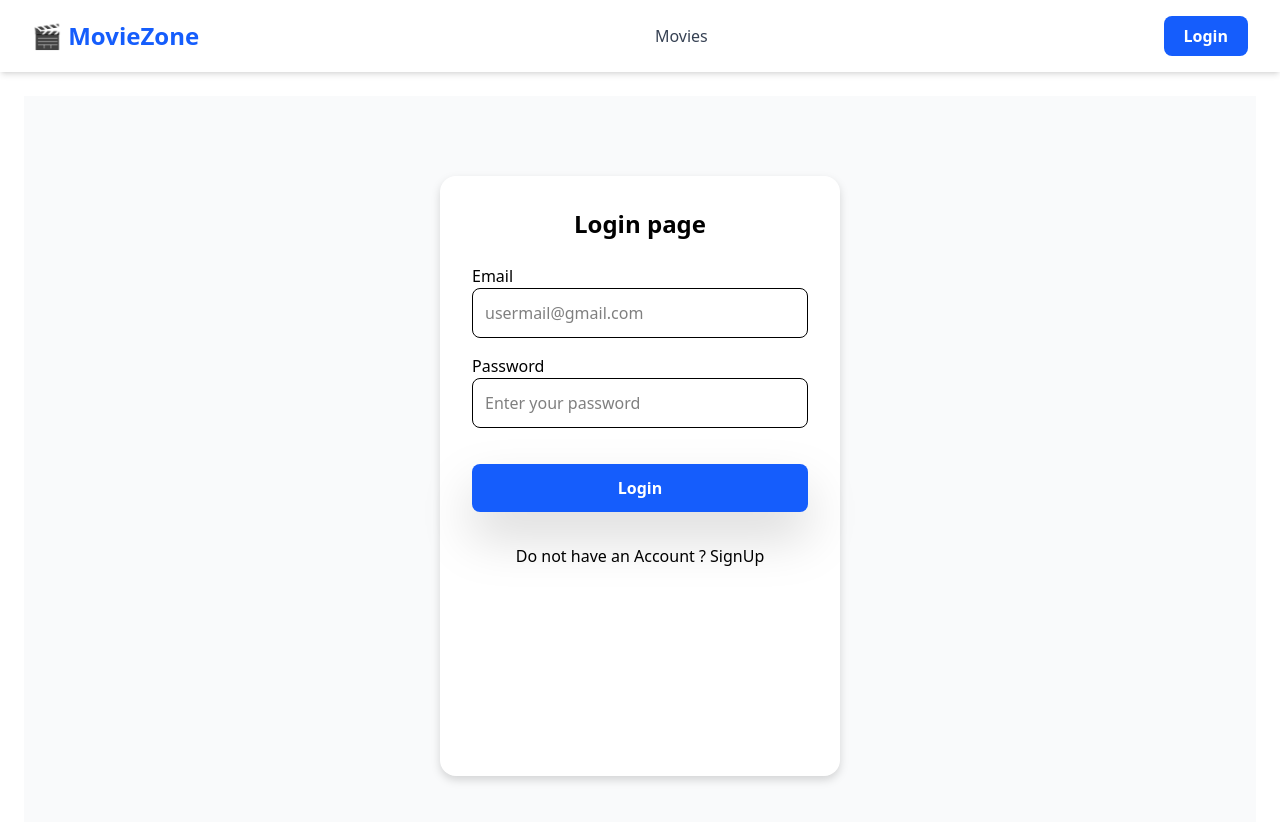
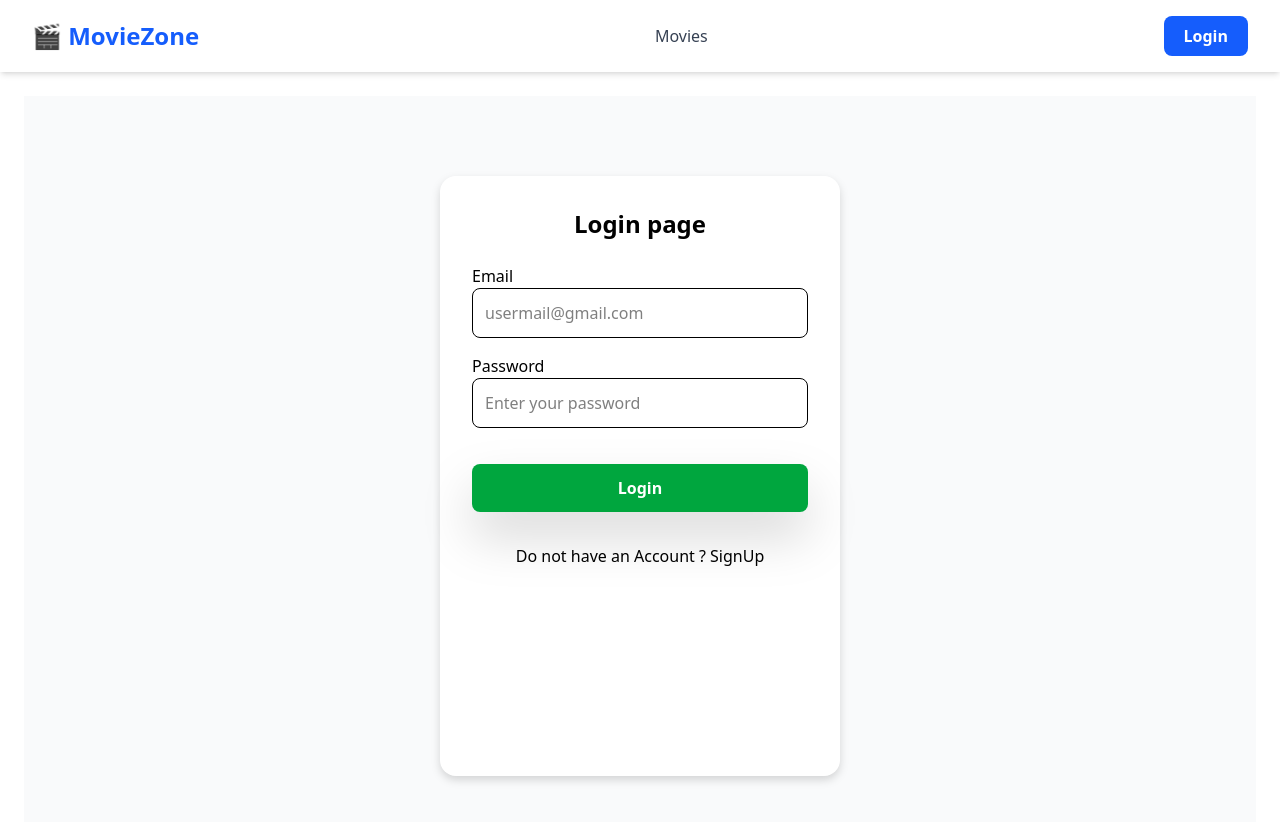
Before and after one commit to KanchanaKoralage1/ASP.NET_with_React, a React (Vite) app in the folder Frontend/: page /login in a window 1280 px wide. Shown: the top 822 px of the page. Built offline with nearby package versions, Linux system fonts and the light colour scheme.

Commit message:
signup login pages changes

```diff
--- a/Frontend/src/auth/Login.tsx
+++ b/Frontend/src/auth/Login.tsx
@@ -60,7 +60,7 @@ export default function Login() {
 
         <button
           type="submit"
-          className="bg-blue-600 w-full rounded-lg p-3 mt-5 drop-shadow-2xl text-white font-bold hover:bg-blue-800"
+          className="bg-green-600 w-full rounded-lg p-3 mt-5 drop-shadow-2xl text-white font-bold hover:bg-green-800"
         >
           Login
         </button>
--- a/Frontend/src/auth/Signup.tsx
+++ b/Frontend/src/auth/Signup.tsx
@@ -61,7 +61,7 @@ export default function Signup() {
             />
             <button
             type='submit'
-            className='bg-blue-600 w-full rounded-lg p-3 mt-5 drop-shadow-2xl text-white font-bold hover:bg-blue-800'>
+            className='bg-green-600 w-full rounded-lg p-3 mt-5 drop-shadow-2xl text-white font-bold hover:bg-green-800'>
                 Signup
             </button>
 
```
